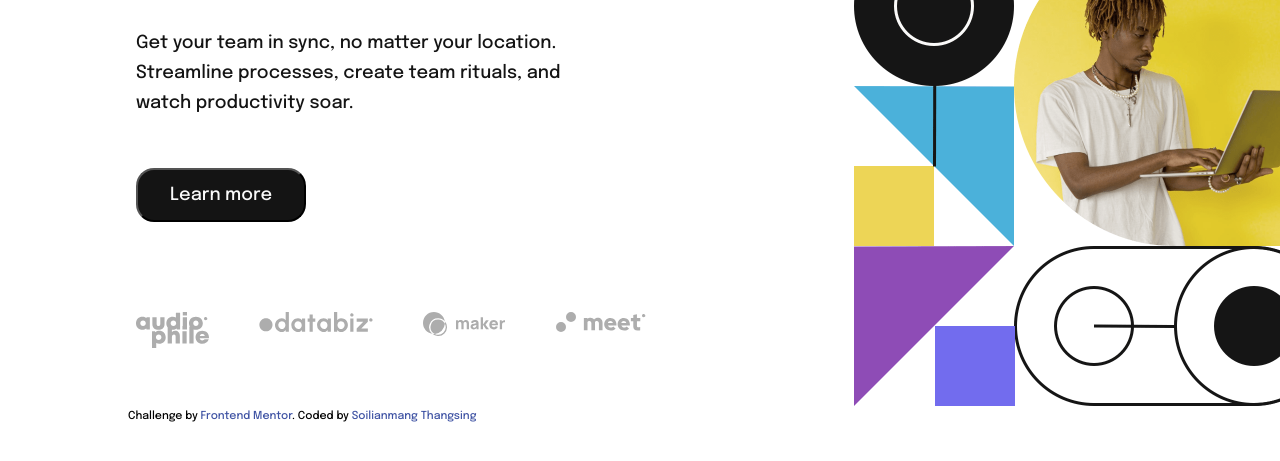
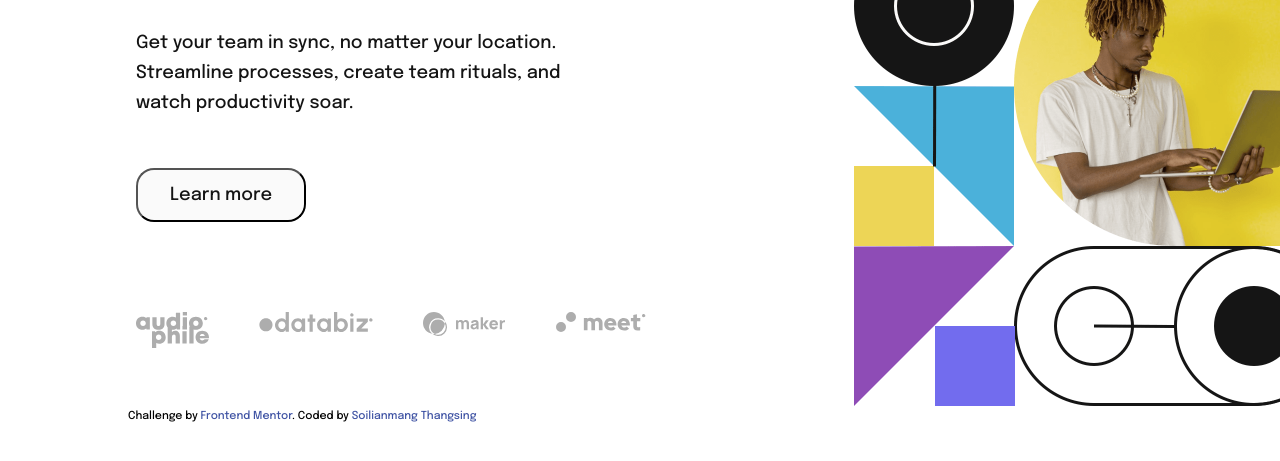
Before and after one commit to soithangsing/Intro-section-with-dropdown-navigation, a plain HTML site: page index.html in a window 1280 px wide. In both pictures the pointer is over the button "Learn more". Shown: the part 317-778 px from the top of the page. Drawn offline with Linux system fonts and the light colour scheme.

Commit message:
Changed button hover colors

```diff
--- a/style.css
+++ b/style.css
@@ -152,6 +152,8 @@ font-weight: 700;
 
 #learn-more-button:hover {
     cursor: pointer;
+    background-color: var(--almost-white);
+    color: var(--almost-black);
 }
 
 .paragraph {
```
